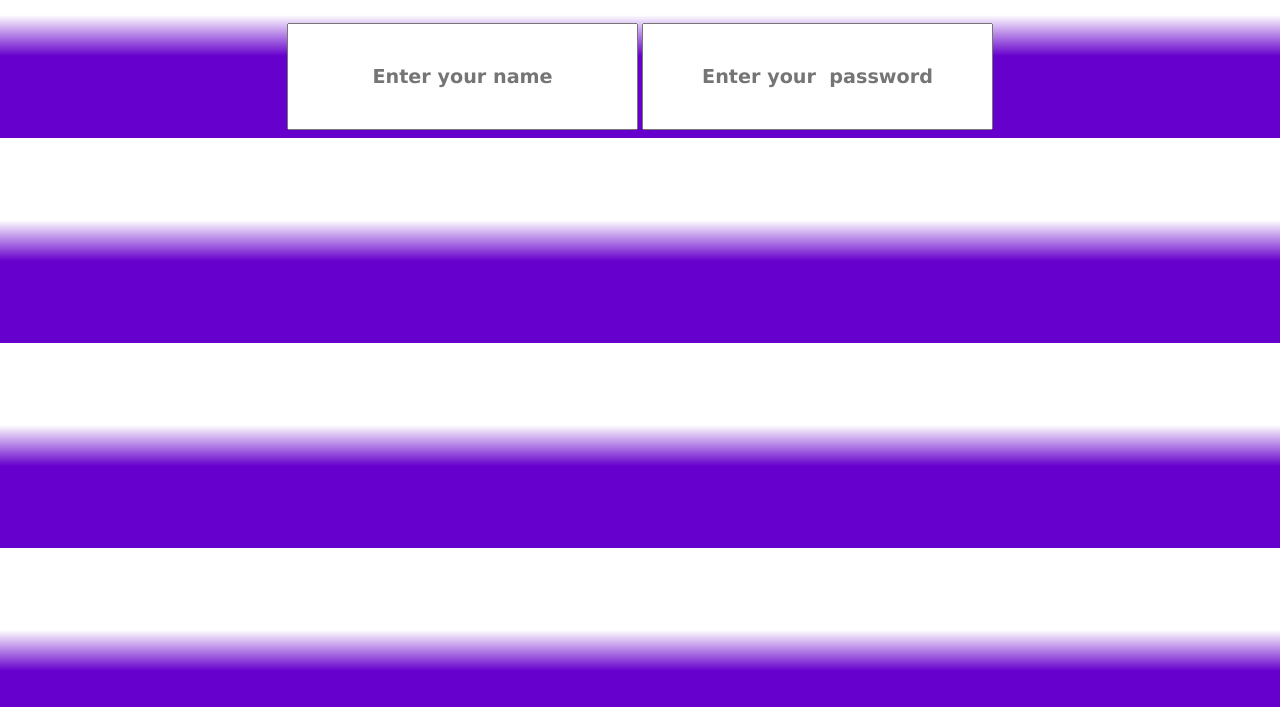
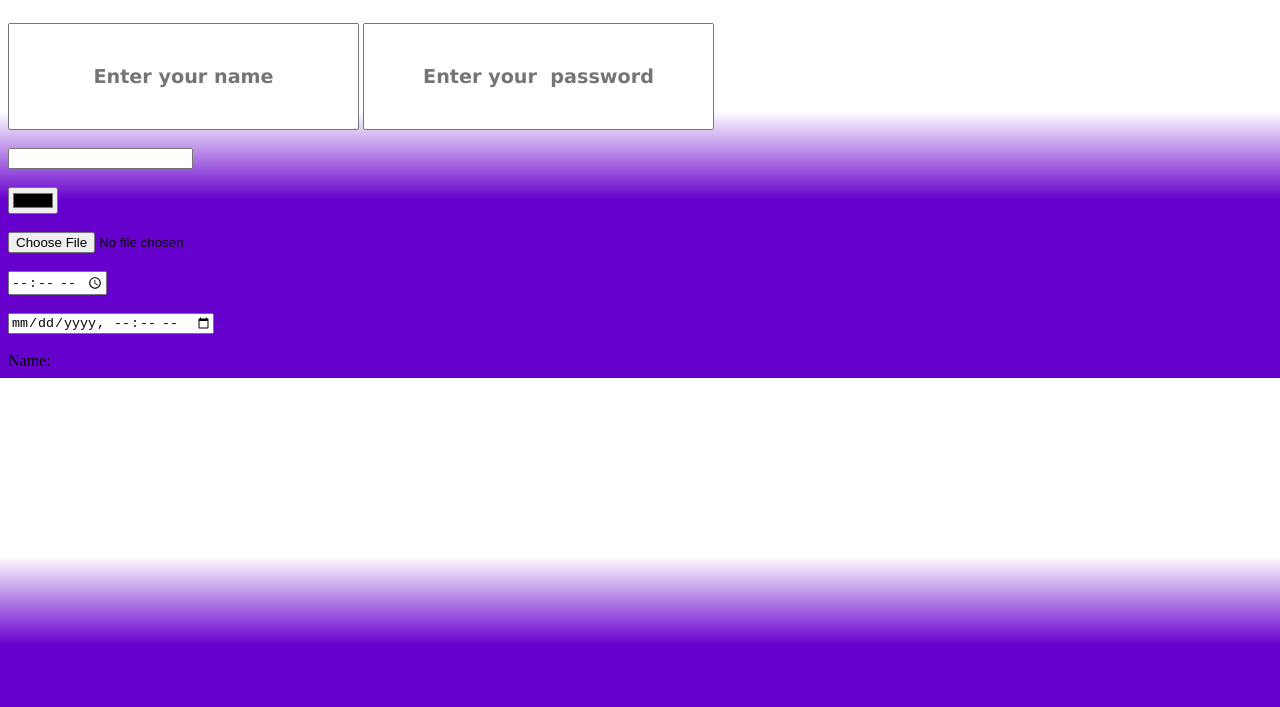
Before and after one commit to irshathbanu-mediwave/Task, a plain HTML site: page app/index.html in a window 1280 px wide. Shown: the part 67-774 px from the top of the page. Drawn offline with Linux system fonts and the light colour scheme.

Commit message:
second repo

```diff
--- a/app/index.html
+++ b/app/index.html
@@ -8,8 +8,16 @@
 </head>
 <body>
     <h2 class="one"> Hello everyone</h2>
-   <center>  <input  class="two" type="text" placeholder="Enter your name">
-      <input class="two" type ="password" placeholder="Enter your  password">
-</center>
+     <input  class="two" type="text" placeholder="Enter your name">
+      <input class="two" type ="password" placeholder="Enter your  password"><br><br>
+      <input type="email"><br><br>
+      <input type="color"><br><br>
+      <input type="file"><br><br>
+      <input type="time"><br><br>
+      <input type="datetime-local"><br><br>
+      <label for="avatar">Name:  </label>
+
+
+
 </body>
 </html>
--- a/app/style.css
+++ b/app/style.css
@@ -15,4 +15,6 @@ body{
     color:black;
     padding: 40px;
     text-align: center;
+    margin-left: auto;
+    margin-right: auto;
 }
```
